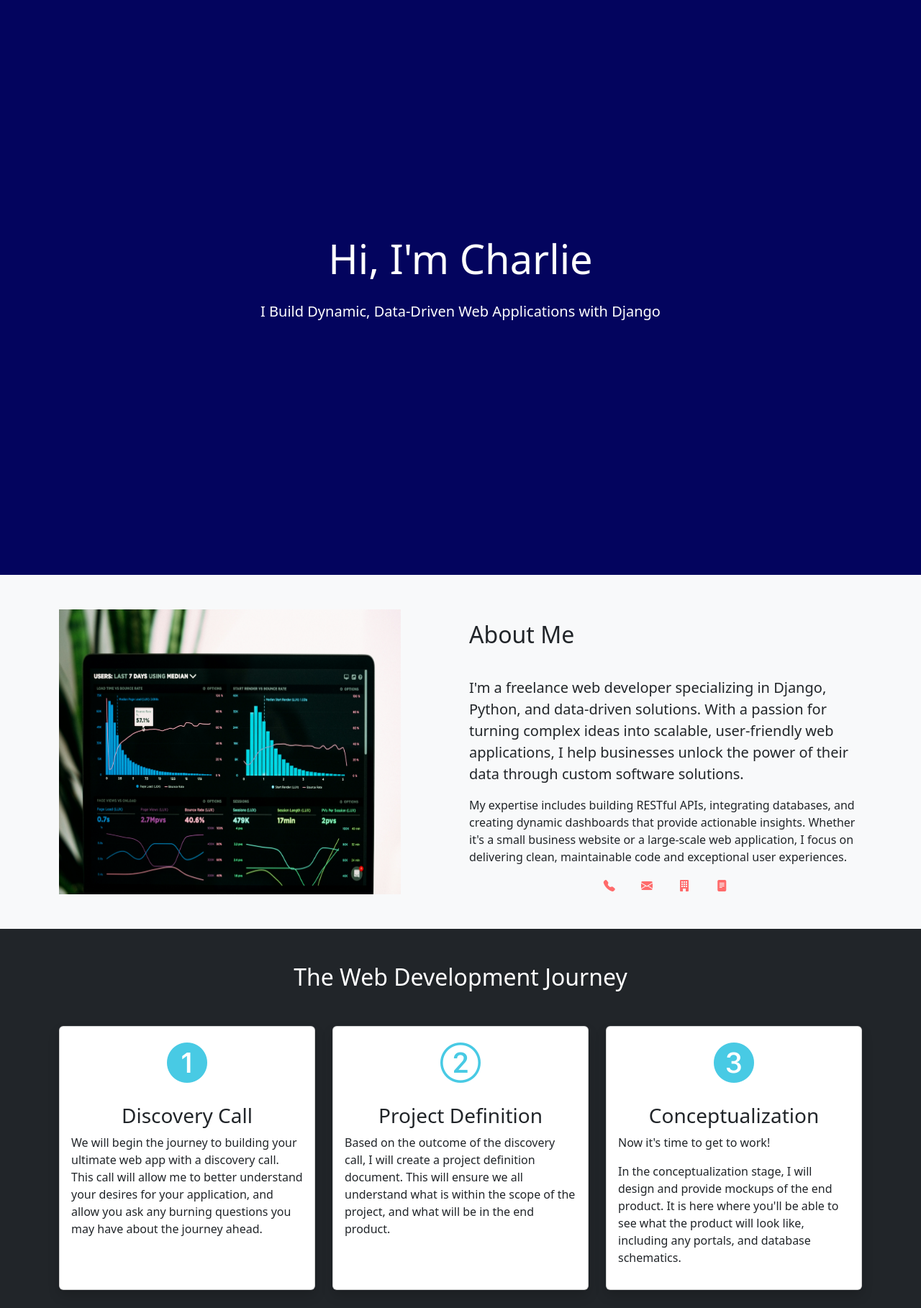
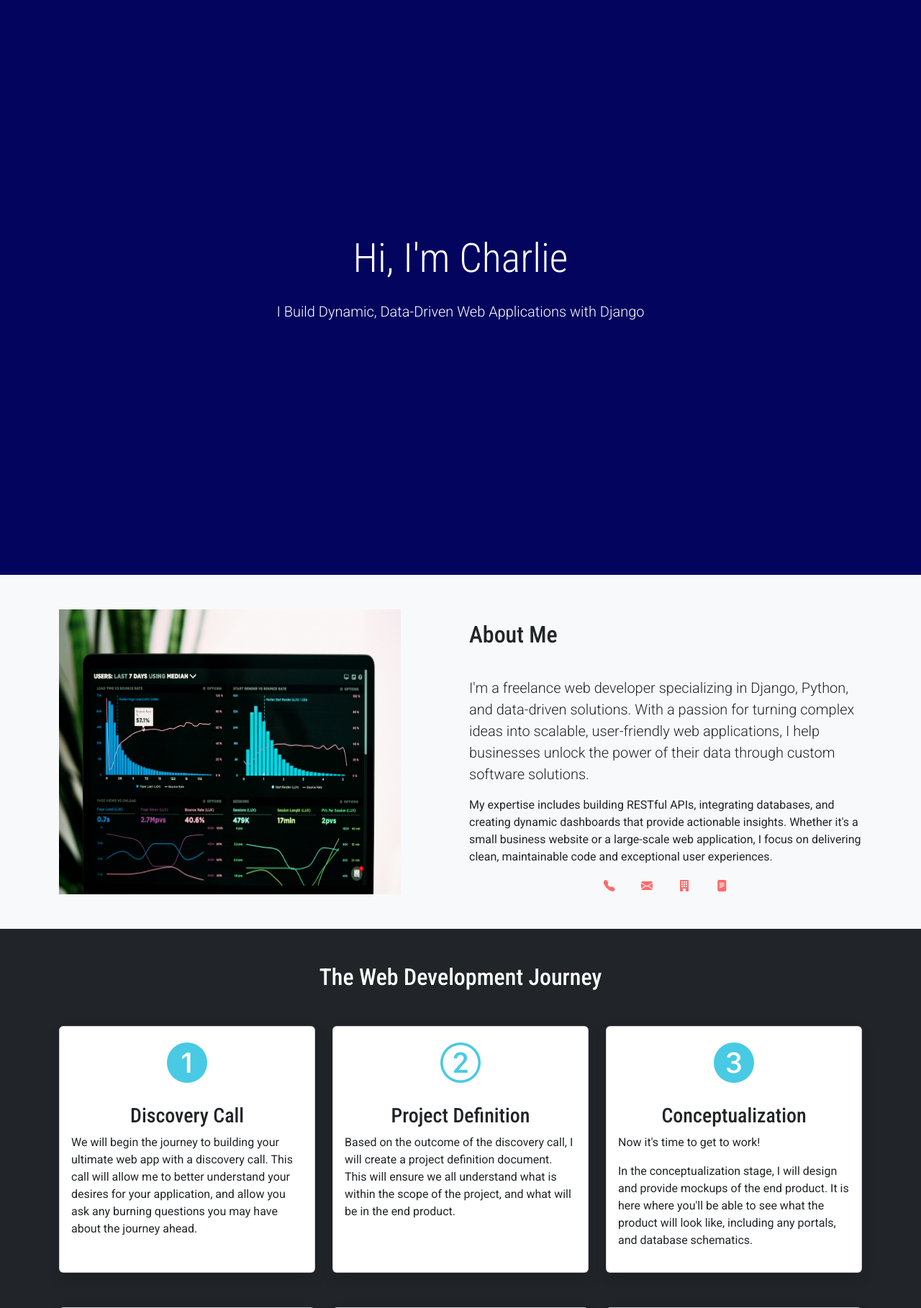
Before and after one commit to charliemarshall1996/portfolio-website, a Django app: template home/templates/home/home.html in a window 1280 px wide. Shown: the part 57-1875 px from the top of the page at 72% size. Run offline with Django 3.2, Linux system fonts and the light colour scheme; the template is opened without the code that fills it, so the values that code supplies are empty; some libraries are stand-ins or nearby versions.

Commit message:
changed fonts

```diff
--- a/core/static/core/css/core.css
+++ b/core/static/core/css/core.css
@@ -2,3 +2,11 @@
 .hero-section {
     min-height: 100vh;
 }
+
+h1, h2, h3, h4, h5, h6 {
+    font-family: "Roboto Condensed", sans-serif;
+}
+
+p {
+    font-family: "Roboto", sans-serif;
+}
--- a/core/templates/core/base.html
+++ b/core/templates/core/base.html
@@ -7,6 +7,10 @@
 	<meta name="author" content="Charlie Marshall">
 	{% block metatags %}{% endblock %}
     <title>Charlie Marshall | Freelance Django Developer</title>
+
+	<link rel="preconnect" href="https://fonts.googleapis.com">
+	<link rel="preconnect" href="https://fonts.gstatic.com" crossorigin>
+	<link href="https://fonts.googleapis.com/css2?family=Roboto+Condensed:ital,wght@0,100..900;1,100..900&family=Roboto:ital,wght@0,100..900;1,100..900&display=swap" rel="stylesheet">
 
     <link rel="stylesheet" href="https://cdn.jsdelivr.net/npm/bootstrap-icons@1.11.3/font/bootstrap-icons.min.css">
     {% block scripts %}{% endblock %}
--- a/home/templates/home/home.html
+++ b/home/templates/home/home.html
@@ -81,8 +81,6 @@
                     </div>
                 </div>
             </div>
-
-
         </div>
     </section>
 
```
